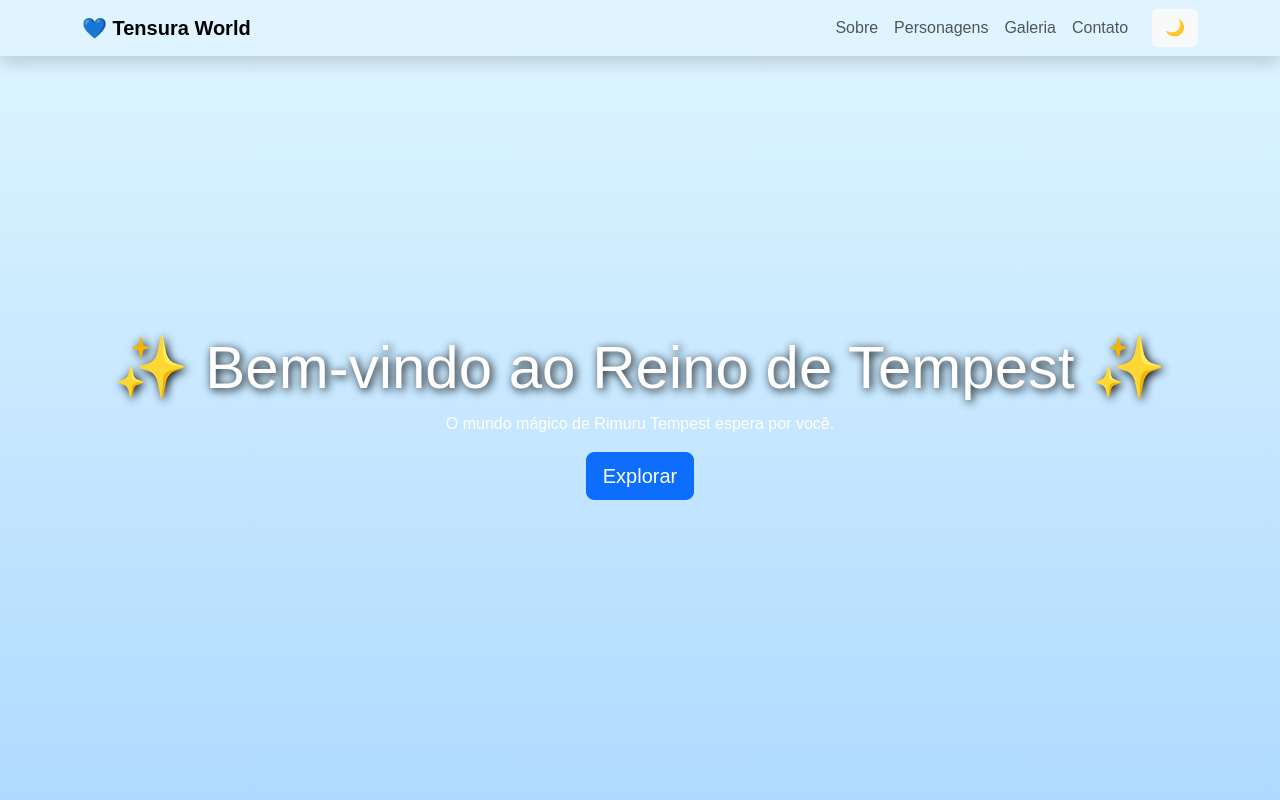
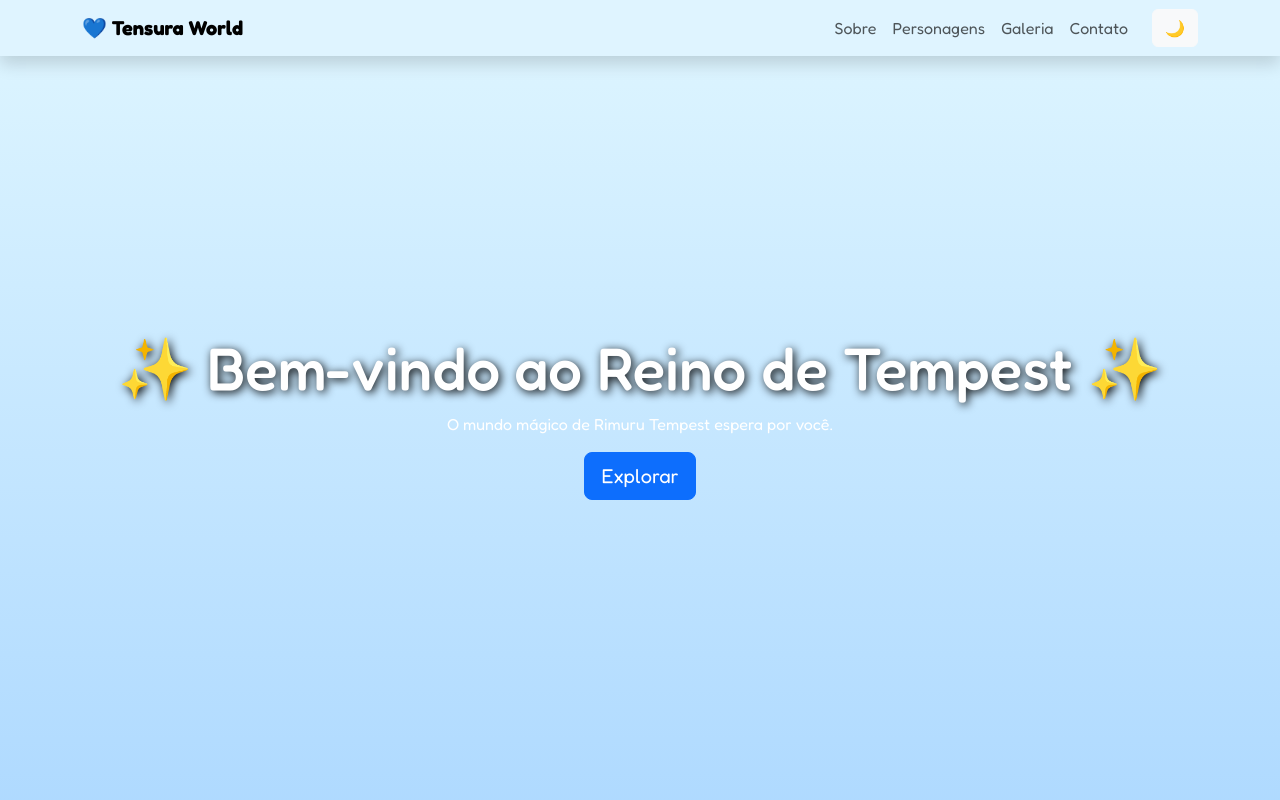
Before and after one commit to ttacchy/projetoferiasprogramacaofrontend.github.io, a plain HTML site: page index.html in a window 1280 px wide. Shown: the top 800 px of the page. Drawn offline with nearby package versions, Linux system fonts and the light colour scheme.

Commit message:
Add preconnect and Fredoka font stylesheet
Added preconnect links for Google Fonts and included Fredoka font stylesheet.

```diff
--- a/index.html
+++ b/index.html
@@ -12,6 +12,10 @@
 
 <link rel="stylesheet"
 href="https://cdn.jsdelivr.net/npm/bootstrap-icons@1.11.3/font/bootstrap-icons.min.css">
+
+<link rel="preconnect" href="https://fonts.googleapis.com">
+<link rel="preconnect" href="https://fonts.gstatic.com" crossorigin>
+<link href="https://fonts.googleapis.com/css2?family=Fredoka:wght@300..700&display=swap" rel="stylesheet">
 
 <link rel="stylesheet" href="css/style.css">
 
```
